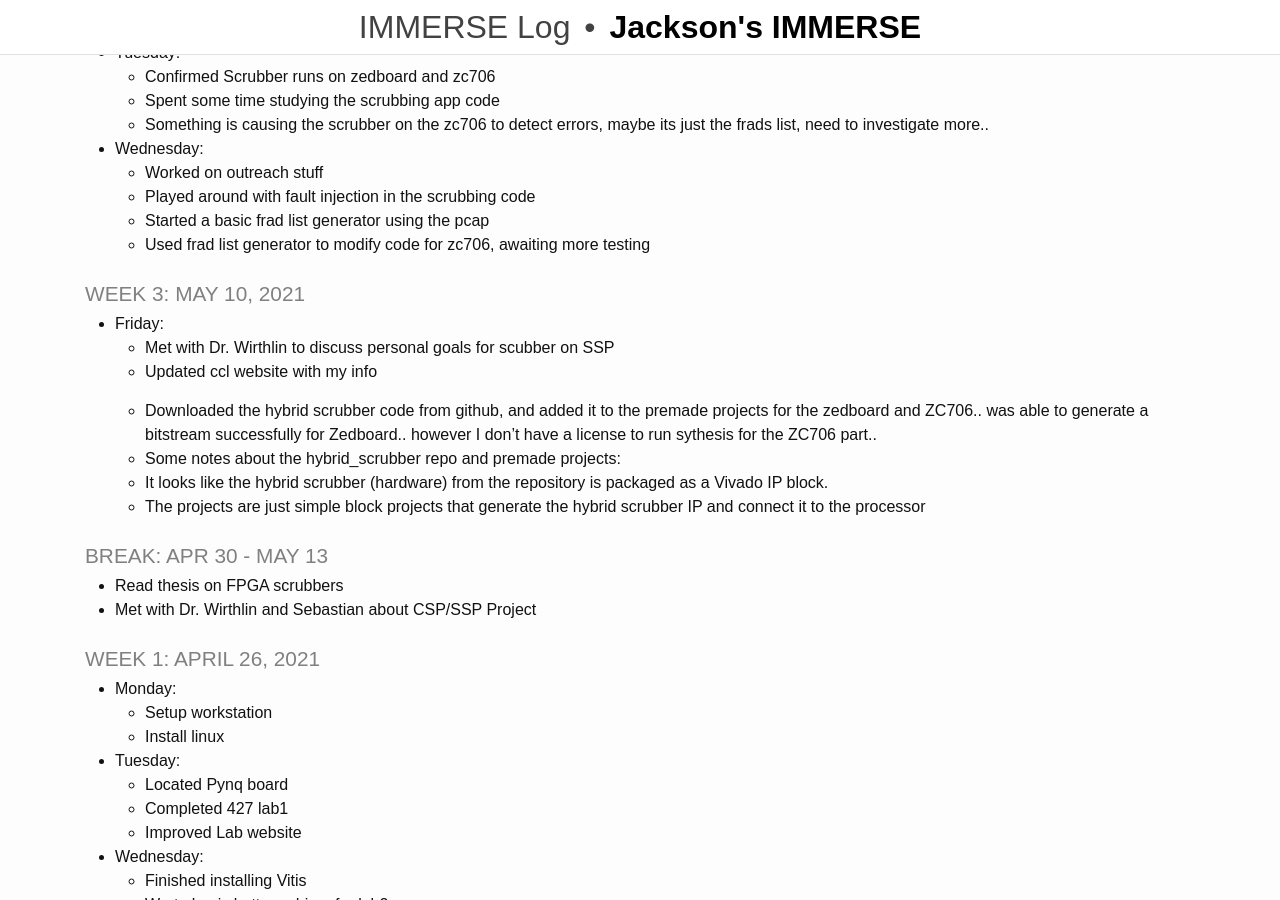
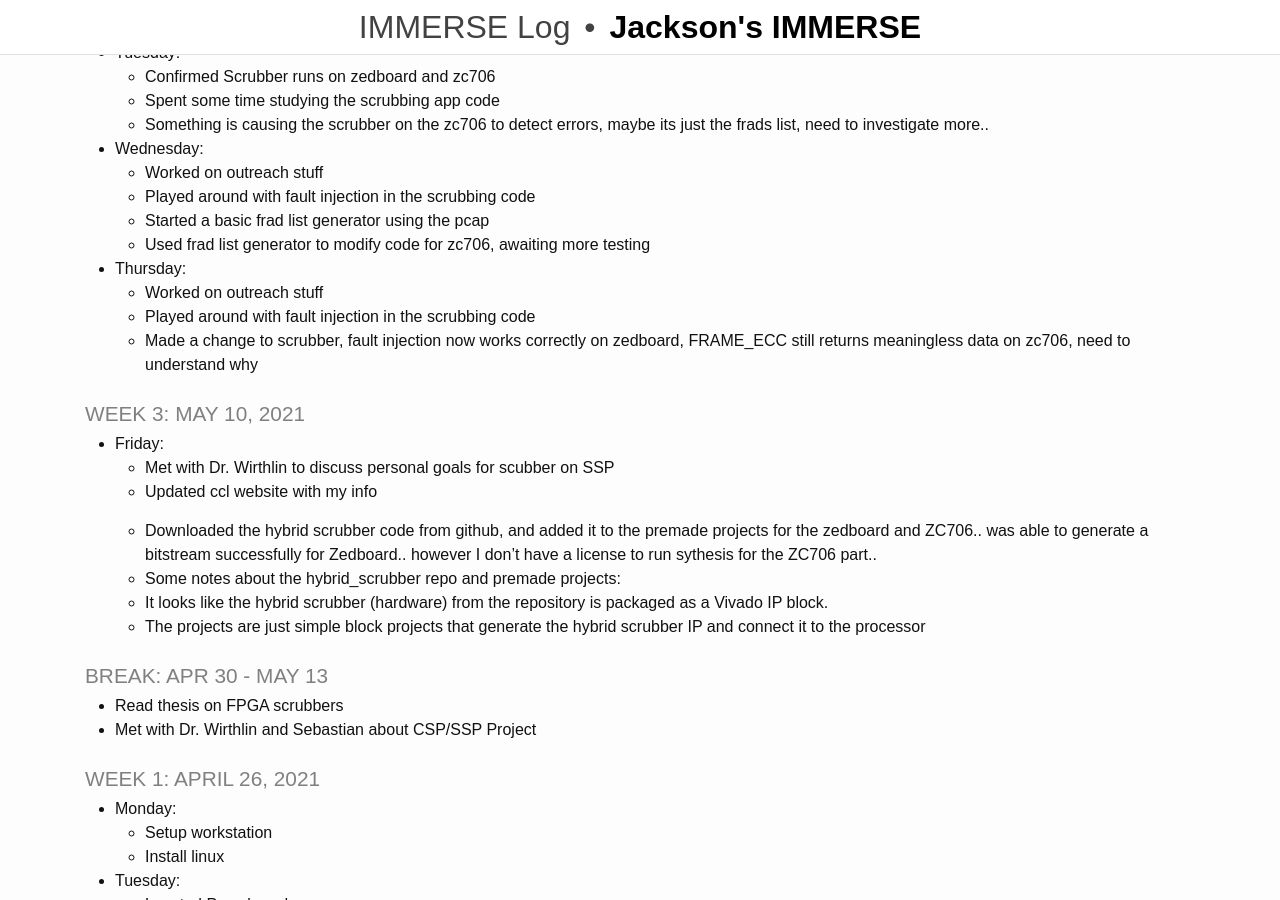
Before and after one commit to rjsmith1999/IMMERSE, a Jekyll site: the page built from _pages/log.md, in a window 1280 px wide and 900 px high, scrolled down 569 px. Built offline with Jekyll 4.4.1, drawn with Linux system fonts in a browser that asks for light colours.

Commit message:
Update log

```diff
--- a/_pages/log.md
+++ b/_pages/log.md
@@ -37,6 +37,11 @@ title: IMMERSE Log
   - Played around with fault injection in the scrubbing code
   - Started a basic frad list generator using the pcap
   - Used frad list generator to modify code for zc706, awaiting more testing
+
+* **Thursday**:
+  - Worked on outreach stuff
+  - Played around with fault injection in the scrubbing code
+  - Made a change to scrubber, fault injection now works correctly on zedboard, FRAME_ECC still returns meaningless data on zc706, need to understand why
 
 ### Week 3: May 10, 2021
 * **Friday**:
```
